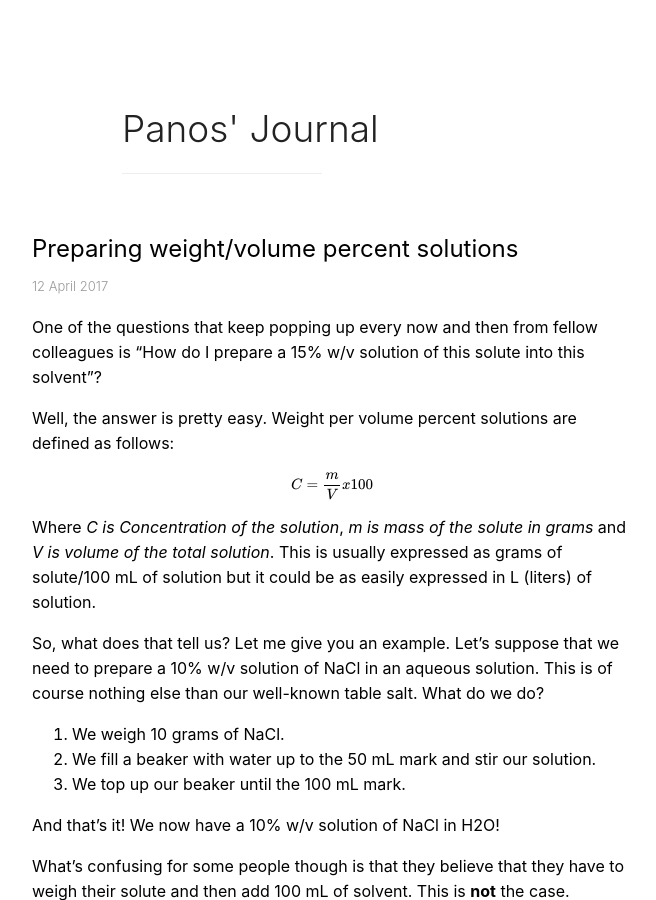
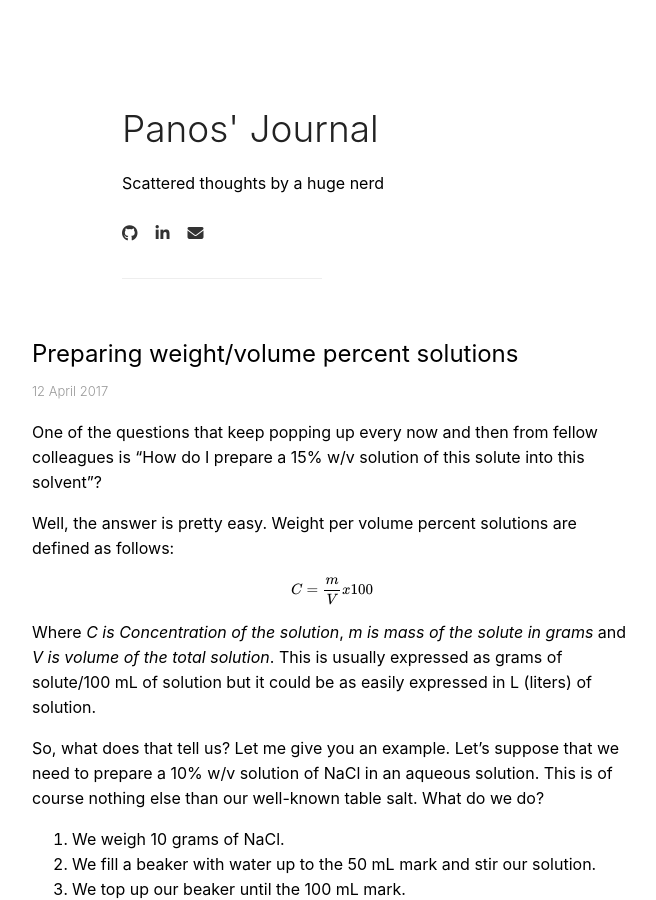
Before and after one commit to pgalatis/pgalatis.github.io, a Jekyll site: the page built from index.html, in a window 1280 px wide and 900 px high. Shown: the whole window, without its empty margins (308-964 px from the left). Built offline with Jekyll 4.4.1, drawn with Linux system fonts in a browser that asks for light colours; nearby versions of some CDN libraries; formulas are drawn with MathJax 3; the list of posts is cut into pages by our own code.

Commit message:
Update default.html

```diff
--- a/_layouts/default.html
+++ b/_layouts/default.html
@@ -53,10 +53,13 @@
   <div class="wrapper">
     <header class="top">
       <h1 class="title">Panos' Journal</h1>
-      <nav class="info">
-        <a href="/">home</a>
-        <a href="#">about</a>
-      </nav>
+      <p class="lead">Scattered thoughts by a huge nerd<br><br>
+        <a href="https://github.com/pgalatis"><i class="fa fa-github"></i></a>
+        &nbsp;&nbsp;
+        <a href="https://gr.linkedin.com/in/pgalatis"><i class="fa fa-linkedin"></i></a>
+        &nbsp;&nbsp;
+        <a href="mailto:pgalatis@gmail.com"><i class="fa fa-envelope"></i></a>
+      </p>
     </header>
 
     <div class="content">
@@ -65,12 +68,6 @@
 
     <div class="footer">
     <p>Made by Panos Galatis (<a href="https://github.com/pgalatis/pgalatis.github.io">source</a>)</p>
-
-    <p><a href="https://gr.linkedin.com/in/pgalatis"><i class="fa fa-linkedin"></i></a>
-      &nbsp;&nbsp;
-      <a href="https://github.com/pgalatis"><i class="fa fa-github"></i></a>
-      &nbsp;&nbsp;
-      <a href="mailto:pgalatis@gmail.com"><i class="fa fa-envelope"></i></a></p>
     </div>
 
   </div>
```
